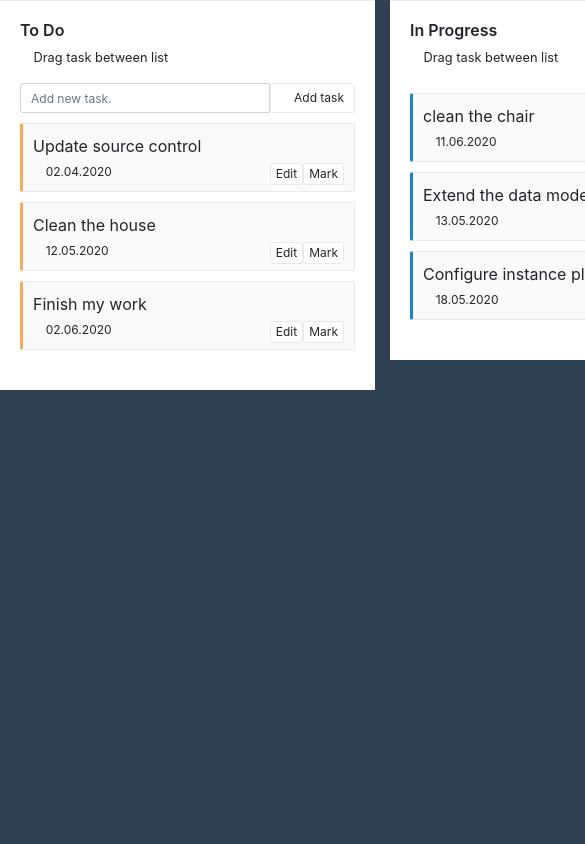
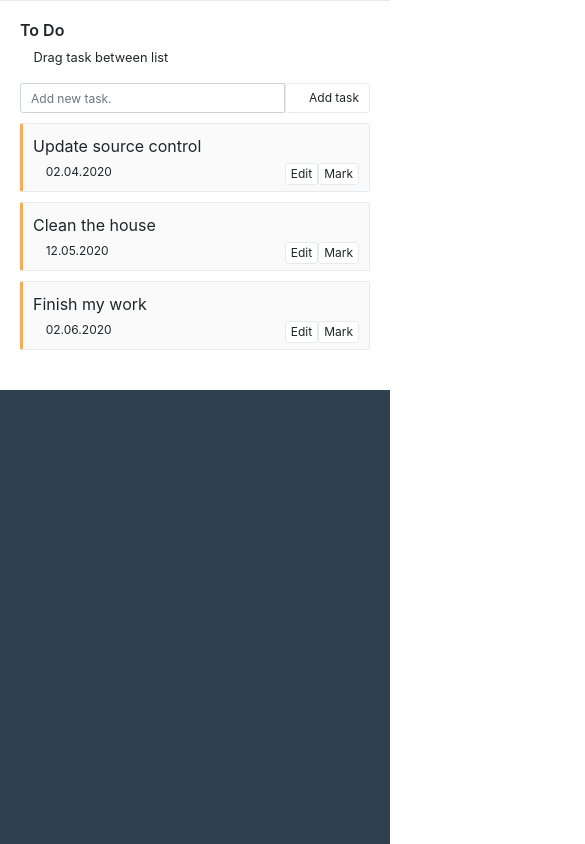
Before and after one commit to Jesse-efe/Gotanyalo-React, a React (Create React App) app: page /kanban in a window 390 px wide. Shown: the top 844 px of the page, 585 px wide, since content can reach past the window. Built offline with nearby package versions, Linux system fonts and the light colour scheme; a web font is replaced by a local one.

Commit message:
remove space under kanban

```diff
--- a/src/style/app.css
+++ b/src/style/app.css
@@ -13,6 +13,7 @@ body>*{
   margin: 0;
   padding: 0;
   box-sizing: border-box;
+  overflow: hidden;
 }
 #root{
   height: 100%;
@@ -24,42 +25,18 @@ body>*{
   width: inherit;
   height: 100%;
 }
-.carousel{
-  min-height: 100%;
-  width: 100%;
-  background-color: #2f4050;
-  font-size: 13px;
-  color: #676a6c;
-}
-.carousel-indicators li{
-  height: 10px;
-  width: 10px;
-  border-radius: 50%;
-  display: none;
-}
 .kanban{
   background-color: #2f4050;
-  min-height: 100%;
+  min-height: 100vh;
 }
 @media (max-width: 600px) {
-  .row{
+  .kanban{
     display: flex;
-    width: 300vw;
-    overflow: scroll;
+    overflow-x: scroll;
     flex-wrap: nowrap;
-
   }
   .column{
-    min-width: 100vw;
-    padding-right: 0;
-    padding-left: 15px;
-    box-sizing: border-box;
-  }
-  .carousel-indicators{
-    position: absolute;
-    bottom: -0px;
-  }
-  .carousel-indicators li{
-    display: block;
+    min-width: 100%;
+    display: inline-block;
   }
 }
```
